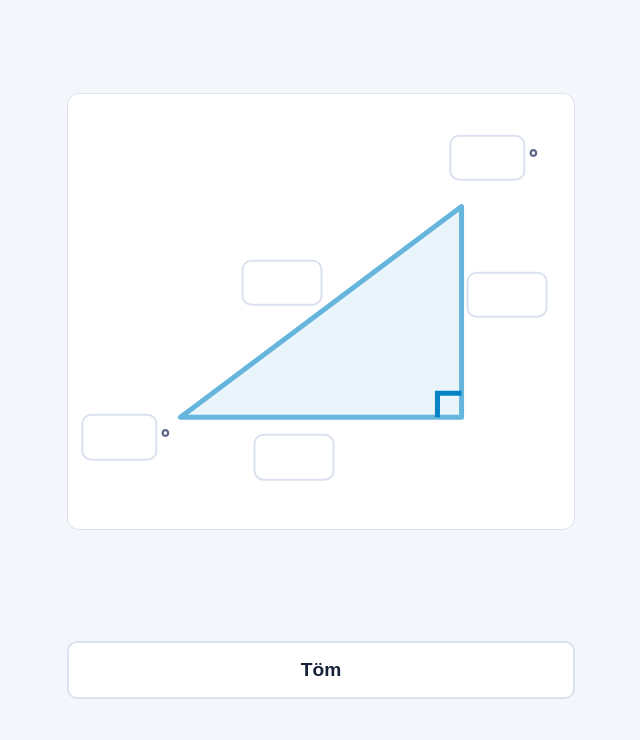
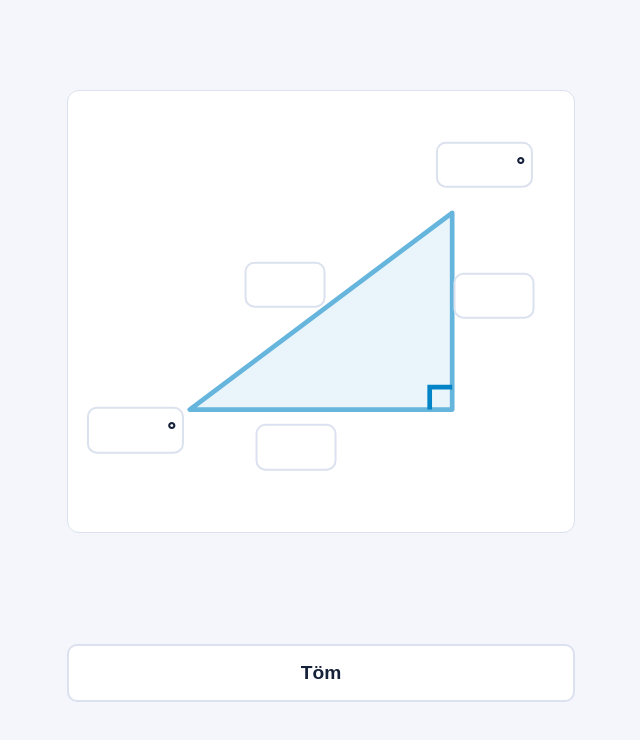
Before and after one commit to Trinli/pythagoras, a plain HTML site: page index.html in a window 1280 px wide. Shown: the whole page, without its empty margins (319-959 px from the left). Drawn offline with Linux system fonts and the light colour scheme.

Commit message:
Flyttade gradtecknet

```diff
--- a/app.js
+++ b/app.js
@@ -153,7 +153,7 @@ const SVG_NS = 'http://www.w3.org/2000/svg';
 // Fixed 3-4-5 triangle, right angle (C) at bottom-right. Never recomputed.
 const LEG_A = 280; // bottom edge B–C, opposite vertex A
 const LEG_B = 210; // right edge A–C, opposite vertex B
-const PADDING = 112; // extra room around the shape for larger, easier-to-read inputs
+const PADDING = 130; // extra room around the shape for larger, easier-to-read inputs
 const FIXED_PTS = {
   A: { x: LEG_A, y: 0 },
   B: { x: 0, y: LEG_B },
@@ -214,8 +214,8 @@ function positionFixedInputs(inputEls) {
   setPos(inputEls.a, away(mid(B, C), A, 48)); // side a connects B-C, opposite A
   setPos(inputEls.b, away(mid(A, C), B, 48)); // side b connects A-C, opposite B
   setPos(inputEls.c, away(mid(A, B), C, 48)); // side c (hypotenuse) connects A-B, opposite C
-  setPos(inputEls.alpha, outward(A, 58));
-  setPos(inputEls.beta, outward(B, 58));
+  setPos(inputEls.alpha, outward(A, 62));
+  setPos(inputEls.beta, outward(B, 62));
 }
 
 // ---- UI wiring ----
--- a/style.css
+++ b/style.css
@@ -45,7 +45,7 @@ html, body {
 .triangle-wrap {
   position: relative;
   width: 100%;
-  aspect-ratio: 504 / 434;
+  aspect-ratio: 540 / 470;
   background: var(--surface);
   border: 1px solid var(--border);
   border-radius: 12px;
@@ -97,44 +97,80 @@ html, body {
   transform: translate(-50%, -50%);
 }
 
-.tri-input.tri-input-angle {
-  width: clamp(4rem, 15cqw, 5.3rem);
-}
-
-.tri-angle-wrap {
-  position: absolute;
-  transform: translate(-50%, -50%);
-  display: flex;
-  align-items: center;
-  gap: 0.2rem;
-}
-
-.deg-suffix {
-  font-size: clamp(1.1rem, 4.6cqw, 1.4rem);
-  font-weight: 700;
-  color: var(--text-dim);
-}
-
-.tri-angle-wrap.given .deg-suffix {
-  color: var(--accent);
-}
-
-.tri-input:focus {
+.tri-input-standalone:focus {
   outline: none;
   border-color: var(--accent);
   box-shadow: 0 0 0 4px color-mix(in srgb, var(--accent) 35%, transparent);
 }
 
-.tri-input.given {
+.tri-input-standalone.given {
   border-color: var(--accent);
   background: color-mix(in srgb, var(--accent) 12%, var(--surface));
   color: var(--accent);
   font-weight: 700;
 }
 
-.tri-input.computed {
+.tri-input-standalone.computed {
   color: var(--text-dim);
   border-style: dashed;
+}
+
+/* Angle fields: the wrapper is the visible box, so the number and the °
+   sign sit inside the same box together, right next to each other. */
+.tri-angle-wrap {
+  position: absolute;
+  transform: translate(-50%, -50%);
+  display: flex;
+  align-items: center;
+  justify-content: center;
+  gap: 0.05rem;
+  width: clamp(5.4rem, 19cqw, 6.7rem);
+  padding: clamp(0.3rem, 1.8cqw, 0.55rem) 0.3rem;
+  border-radius: 10px;
+  border: 2px solid var(--border);
+  background: var(--surface);
+}
+
+.tri-angle-wrap:focus-within {
+  border-color: var(--accent);
+  box-shadow: 0 0 0 4px color-mix(in srgb, var(--accent) 35%, transparent);
+}
+
+.tri-angle-wrap.given {
+  border-color: var(--accent);
+  background: color-mix(in srgb, var(--accent) 12%, var(--surface));
+}
+
+.tri-angle-wrap.computed {
+  border-style: dashed;
+}
+
+.tri-input.tri-input-angle {
+  flex: 1 1 auto;
+  min-width: 0;
+  width: auto;
+  text-align: right;
+  border: none;
+  background: none;
+  padding: 0;
+}
+
+.deg-suffix {
+  flex: 0 0 auto;
+  font-size: clamp(0.9rem, 4.6cqw, 1.3rem);
+  font-weight: 700;
+  color: var(--text);
+}
+
+.tri-angle-wrap.given .tri-input-angle,
+.tri-angle-wrap.given .deg-suffix {
+  color: var(--accent);
+  font-weight: 700;
+}
+
+.tri-angle-wrap.computed .tri-input-angle,
+.tri-angle-wrap.computed .deg-suffix {
+  color: var(--text-dim);
 }
 
 .status {
--- a/sw.js
+++ b/sw.js
@@ -1,6 +1,6 @@
 'use strict';
 
-const CACHE_NAME = 'triangle-solver-v7';
+const CACHE_NAME = 'triangle-solver-v8';
 const ASSETS = ['./', 'index.html', 'style.css', 'app.js', 'manifest.json', 'icons/icon-192.png', 'icons/icon-512.png'];
 
 self.addEventListener('install', (event) => {
```
